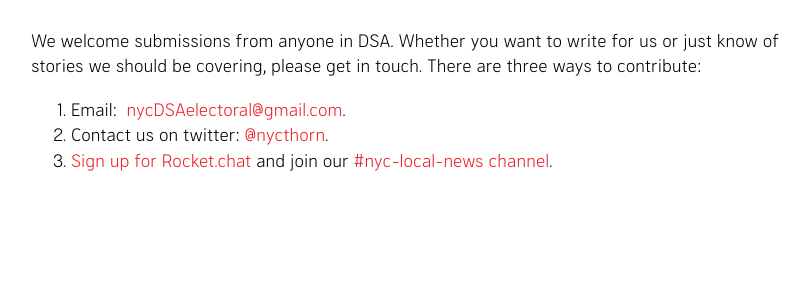
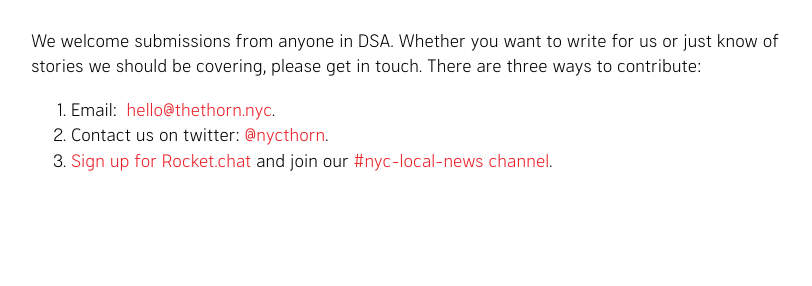
Before and after one commit to nycdsa/the-thorn, a Jekyll site: the page built from src/_posts/2017-07-17-mayor-endorses-bedford-union-armory-plan.md, in a window 1280 px wide and 900 px high, scrolled down 2802 px. Shown: the part 357-643 px from the top of the window, without its empty margins (229-1041 px from the left). Built offline with Jekyll 4.4.1, drawn with Linux system fonts in a browser that asks for light colours.

Commit message:
Update contribute.html

```diff
--- a/src/_includes/contribute.html
+++ b/src/_includes/contribute.html
@@ -2,7 +2,7 @@
   <h2>Contribute to {{ site.title }}</h2>
   <p>We welcome submissions from anyone in DSA. Whether you want to write for us or just know of stories we should be covering, please get in touch. There are three ways to contribute:</p>
   <ol>
-    <li>Email:  <a href="mailto:NYCDSAElectoral@gmail.com">nycDSAelectoral@gmail.com</a>.</li>
+    <li>Email:  <a href="mailto:hello@thethorn.nyc">hello@thethorn.nyc</a>.</li>
     <li>Contact us on twitter: <a href="https://twitter.com/nycthorn">@nycthorn</a>.</li>
     <li><a href="https://dsachat-register.herokuapp.com/">Sign up for Rocket.chat</a> and join our <a href="https://dsausa.chat/channel/nyc-local-news">#nyc-local-news channel</a>.</li>
   </ol>
```
